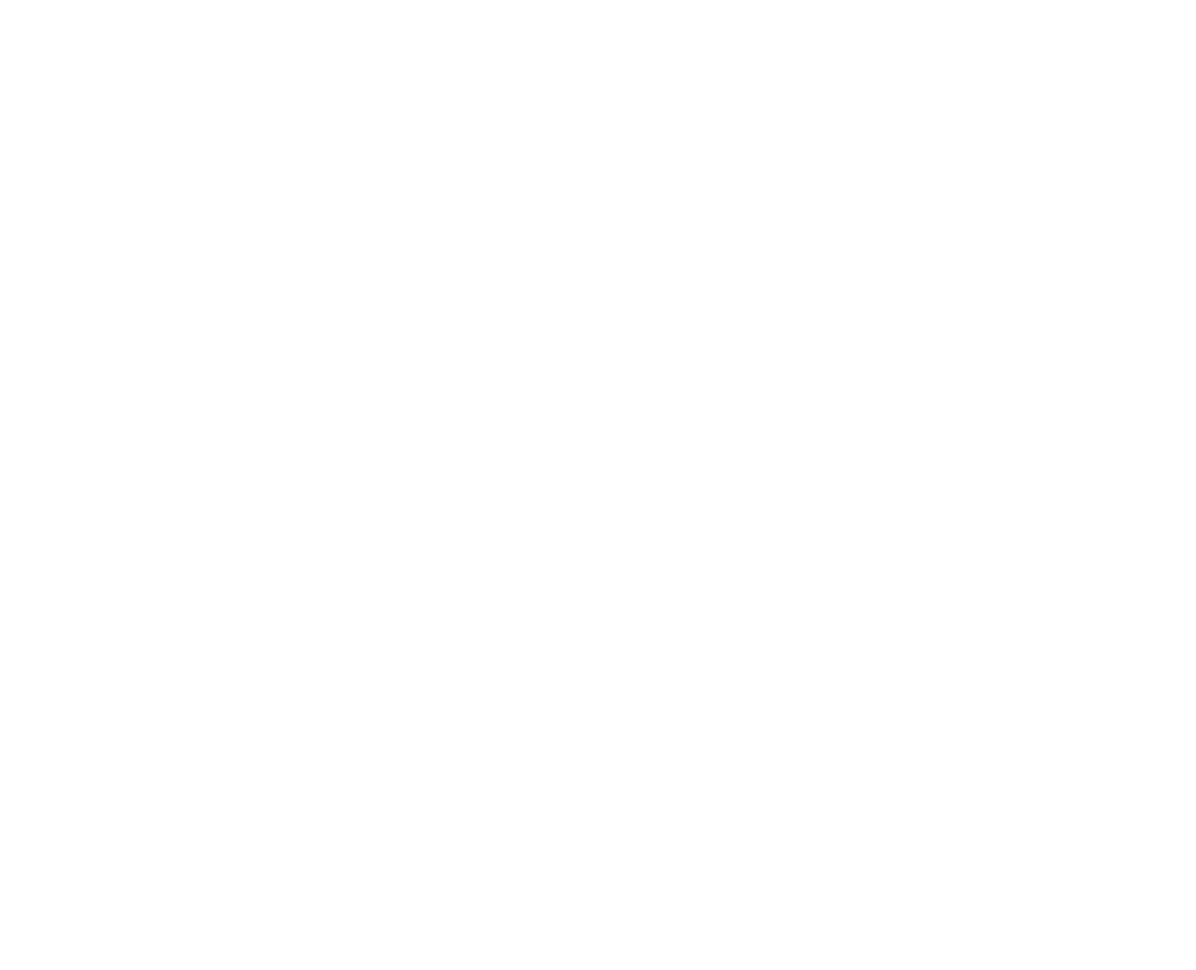
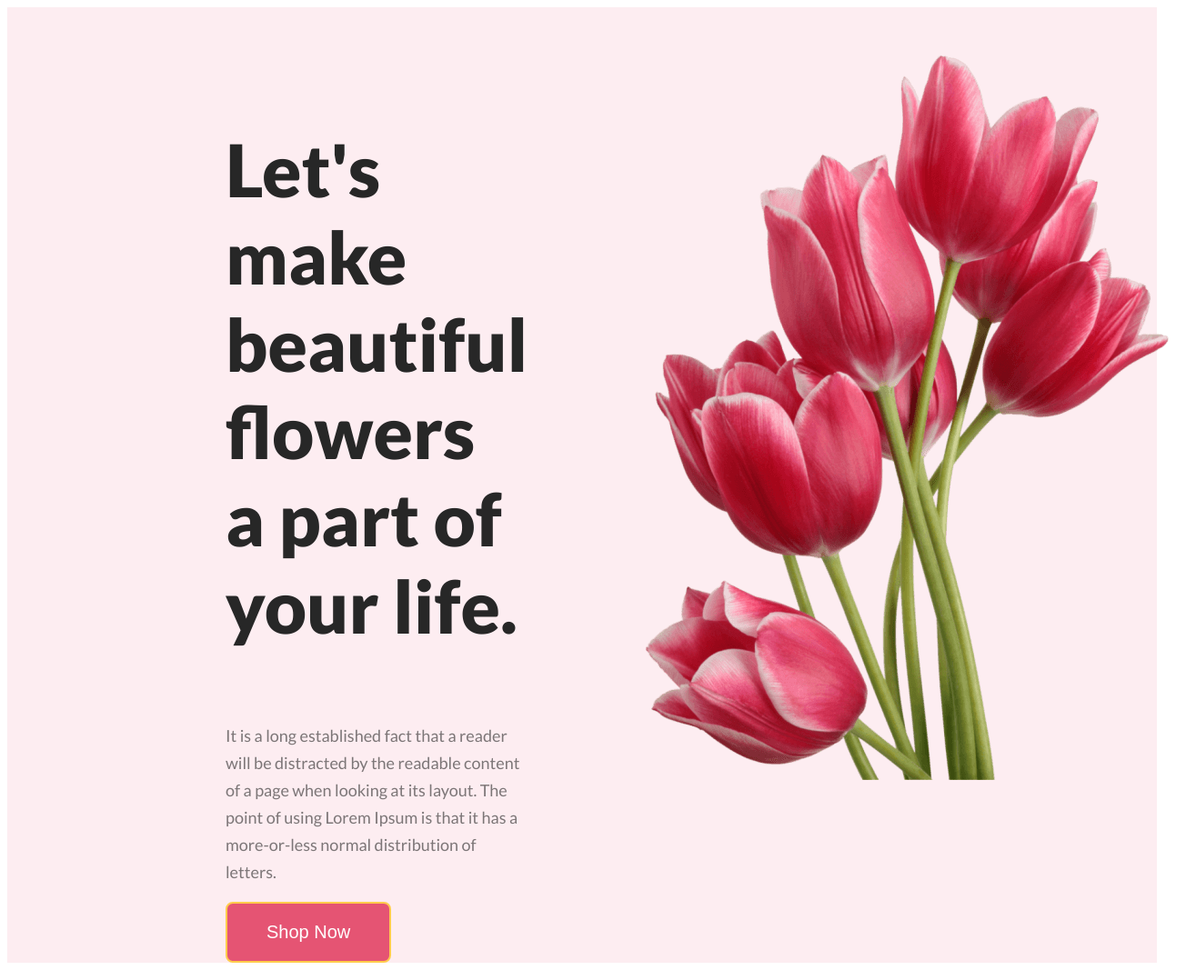
Before and after one commit to sadatcse/flower-shop, a plain HTML site: page index.html in a window 1280 px wide. Shown: the whole page at 91% size, 1315 px wide, since content can reach past the window. Before the commit the page ends 800 px from the top, so only its background shows below. Drawn offline with Linux system fonts and the light colour scheme.

Commit message:
banner area done

```diff
--- a/css/style.css
+++ b/css/style.css
@@ -0,0 +1,56 @@
+
+
+*{
+    font-family: 'Lato', sans-serif;
+}
+
+.banner {
+background-color:rgba(229, 84, 115, 0.10) ;
+
+display: flex;
+justify-content: space-between;
+padding: 50px 240px 0px 240px;
+}
+
+
+.banner_title{
+    color: #272727;
+    font-size: 80px;
+    font-style: normal;
+    font-weight: 800;
+    line-height: normal;
+}
+
+.banner_description{
+    color: rgba(39, 39, 39, 0.60);
+    font-size: 18px;
+    font-style: normal;
+    font-weight: 400;
+    line-height: 30px;
+}
+
+
+.banner_btn {
+    -webkit-border-radius: 8;
+    -moz-border-radius: 8;
+    border-radius: 8px;
+    font-family: Arial;
+    color: #FFF;
+    font-size: 20px;
+    background: #E55473;
+    padding: 20px 43px 20px 43px;
+    border: solid #ffcc4c 2px;
+    text-decoration: none;
+  }
+
+  .banner_btn:hover {
+    background: #b34ce6;
+    text-decoration: none;
+  }
+
+  .leftside_banner{
+    padding-right: 100px;
+
+
+
+  }
--- a/index.html
+++ b/index.html
@@ -5,6 +5,9 @@
     <meta name="viewport" content="width=device-width, initial-scale=1.0">
     <title>Flower Shop</title>
     <link rel="stylesheet" href="/css/style.css">
+    <link rel="preconnect" href="https://fonts.googleapis.com">
+<link rel="preconnect" href="https://fonts.gstatic.com" crossorigin>
+<link href="https://fonts.googleapis.com/css2?family=Lato:ital,wght@0,300;0,400;0,700;0,900;1,300;1,700;1,900&display=swap" rel="stylesheet">
 </head>
 <body>
 <header>
@@ -13,10 +16,21 @@
 
 <main>
 
-<section>
+
+<div class="banner">
+<div class="leftside_banner">
+        <h3 class="banner_title">Let's make beautiful flowers a part of your life.</h3>
+        <p class="banner_description">It is a long established fact that a reader will be distracted by the readable content of a page when looking at its layout. The point of using Lorem Ipsum is that it has a more-or-less normal distribution of letters.</p>
+        <button class="banner_btn">Shop Now</button>
+
+</div>
+<div>
+    <img src="/Images/pngwing 10.png" alt="banner flower image">
+</div>
 
 
-</section>
+
+</div>
 
 </main>
 
```
